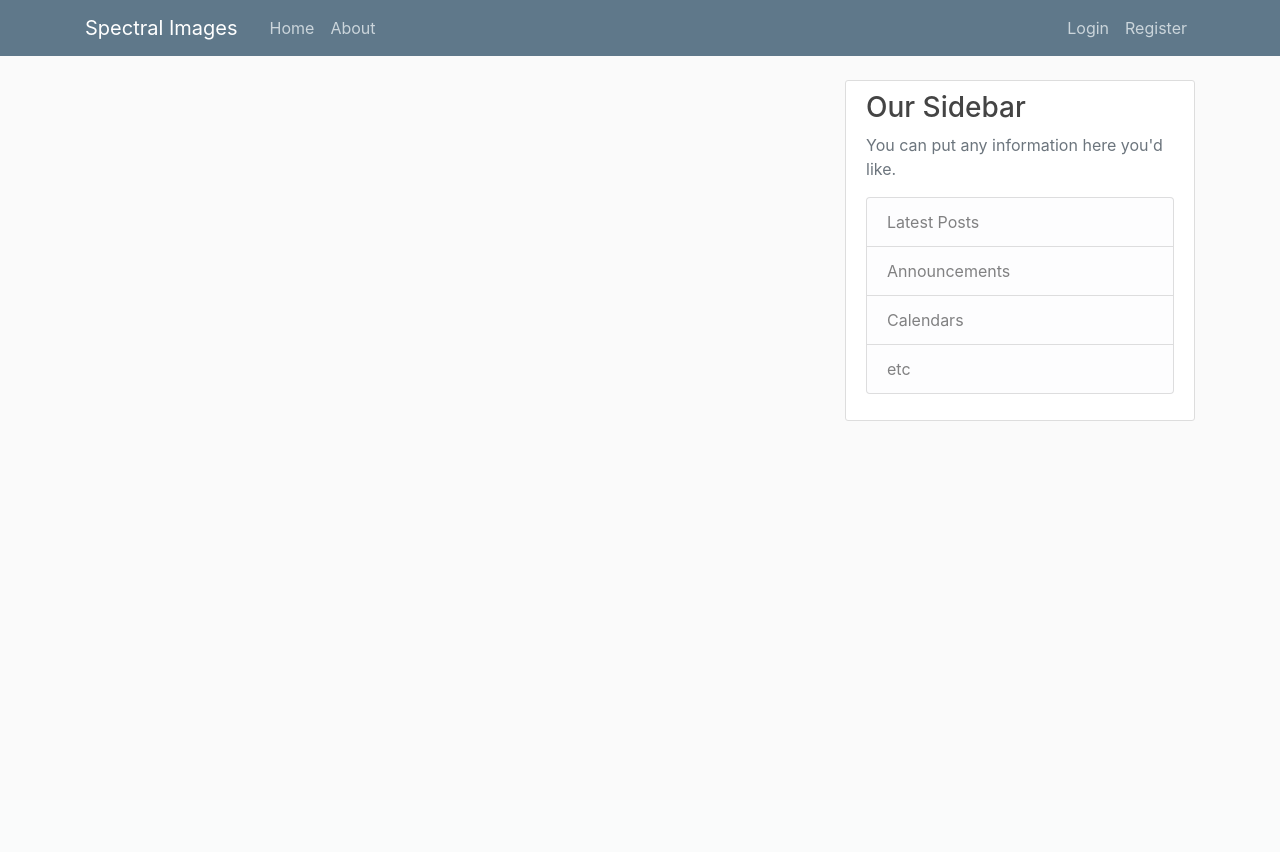
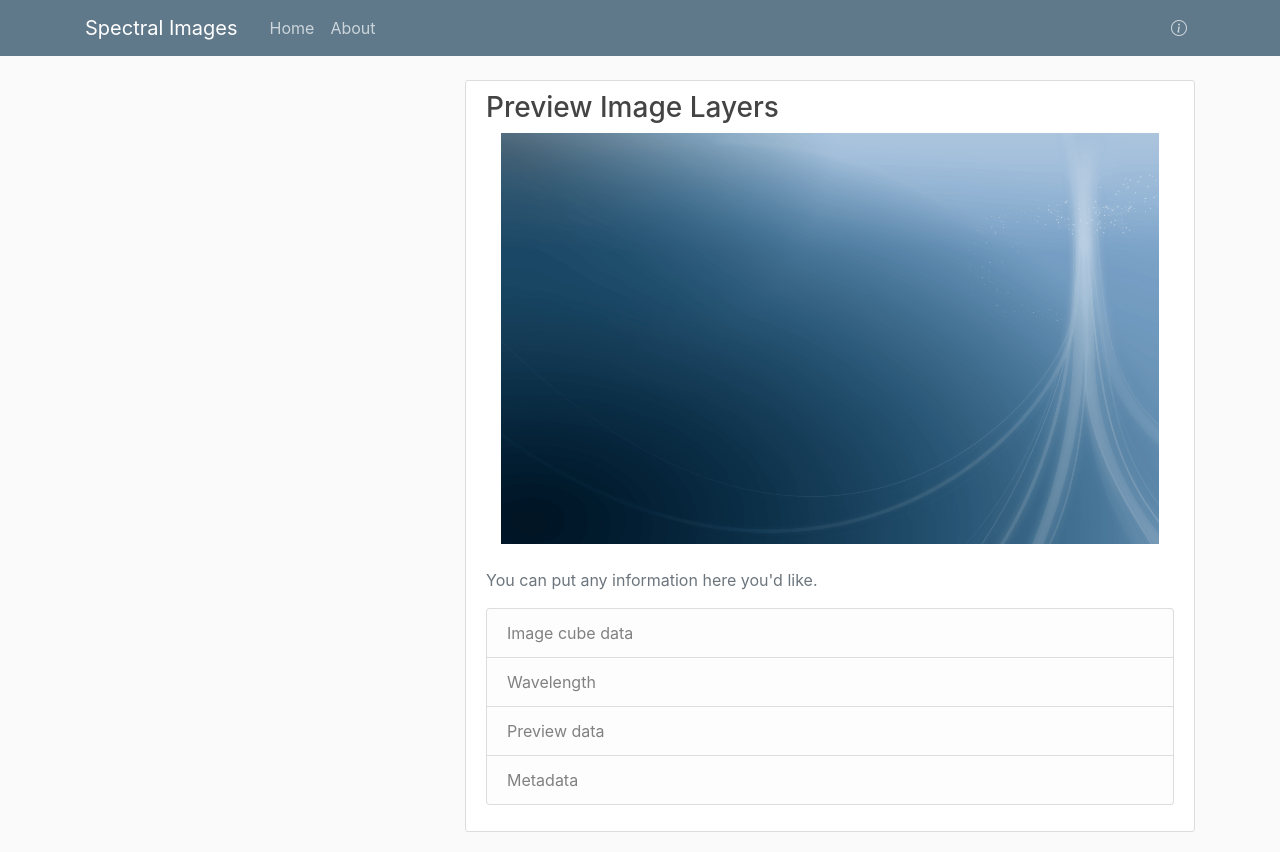
Before and after one commit to SyedKhawarAli/IDP_Project, a Django app: template spectralImages/templates/spectralImages/base.html in a window 1280 px wide. Before the commit the page ends 421 px from the top, so only its background shows below. Run offline with Django 4.2, Linux system fonts and the light colour scheme; the template is opened without the code that fills it, so the values that code supplies are empty; parts of the project's set-up code (start-up, migrations or seed data) failed here and were passed over; some libraries are stand-ins or nearby versions.

```diff
--- a/spectralImages/models.py
+++ b/spectralImages/models.py
@@ -4,7 +4,7 @@ from django.utils import timezone
 class SpectralImage(models.Model):
     title = models.CharField(max_length=100)
     path = models.CharField(max_length=150)
-    date_posted = models.DateTimeField(default=timezone.now)
+    date_added = models.DateTimeField(default=timezone.now)
 
-    def __str__(self):
-        return self.title
+    # def __int__(self):
+    #     return self.id
--- a/spectralImages/static/spectralImages/main.css
+++ b/spectralImages/static/spectralImages/main.css
@@ -82,3 +82,13 @@ a.article-title:hover {
 .account-heading {
   font-size: 2.5rem;
 }
+
+.images-names-table-div {
+  position: absolute;
+  width: 100%;
+  margin-top: -100px;
+  z-index: 10;
+  height: 100%;
+  max-height: 1340px;
+  overflow-y: scroll;
+}
--- a/spectralImages/templates/spectralImages/base.html
+++ b/spectralImages/templates/spectralImages/base.html
@@ -7,6 +7,7 @@
     <meta name="viewport" content="width=device-width, initial-scale=1, shrink-to-fit=no" />
 
     <!-- Bootstrap CSS -->
+    <link rel="stylesheet" href="https://cdn.jsdelivr.net/npm/bootstrap-icons@1.5.0/font/bootstrap-icons.css">
     <link rel="stylesheet" href="https://cdn.jsdelivr.net/npm/bootstrap@4.0.0/dist/css/bootstrap.min.css"
         integrity="sha384-Gn5384xqQ1aoWXA+058RXPxPg6fy4IWvTNh0E263XmFcJlSAwiGgFAW/dAiS6JXm" crossorigin="anonymous" />
 
@@ -31,8 +32,7 @@
                     </div>
                     <!-- Navbar Right Side -->
                     <div class="navbar-nav">
-                        <a class="nav-item nav-link" href="#">Login</a>
-                        <a class="nav-item nav-link" href="#">Register</a>
+                        <a class="nav-item nav-link" href="#"><i class="bi-info-circle"></i></a>
                     </div>
                 </div>
             </div>
@@ -40,18 +40,22 @@
     </header>
     <main role="main" class="container">
         <div class="row">
+            <div class="col-md-4">
+                    {% block content %}{% endblock %}
+            </div>
             <div class="col-md-8">
-                {% block content %}{% endblock %}
-            </div>
-            <div class="col-md-4">
                 <div class="content-section">
-                    <h3>Our Sidebar</h3>
+                    <h3>Preview Image Layers</h3>
+                    {% load static %}
+                    <img class="col-md-12" src="{% static "spectralImages/wallpapers.png" %}" alt="My image" />
+                    <br>
+                    <br>
                     <p class='text-muted'>You can put any information here you'd like.
                     <ul class="list-group">
-                        <li class="list-group-item list-group-item-light">Latest Posts</li>
-                        <li class="list-group-item list-group-item-light">Announcements</li>
-                        <li class="list-group-item list-group-item-light">Calendars</li>
-                        <li class="list-group-item list-group-item-light">etc</li>
+                        <li class="list-group-item list-group-item-light">Image cube data</li>
+                        <li class="list-group-item list-group-item-light">Wavelength</li>
+                        <li class="list-group-item list-group-item-light">Preview data</li>
+                        <li class="list-group-item list-group-item-light">Metadata</li>
                     </ul>
                     </p>
                 </div>
--- a/spectralImages/templates/spectralImages/home.html
+++ b/spectralImages/templates/spectralImages/home.html
@@ -6,12 +6,10 @@
     <article class="media content-section">
         <div class="media-body">
             <div class="article-metadata">
-            <a class="mr-2" href="#">{{ image.title }}</a>
-            <small class="text-muted">{{ image.date_posted | date:'F d, Y'}}</small>
+                <small class="text-muted">{{ image.date_added | date:'F d, Y'}}</small>
             </div>
-        <h2><a class="article-title" href="#">{{ image.title }}</a></h2>
+            <h5><a class="article-title" href="#">{{ image.title }}</a></h5>
             <p class="article-content">{{ image.path }}</p>
-        <img src="spectralImages/wallpapers.png" alt="My image">
         </div>
     </article>
     {% endfor %}
```
Also changed, not shown: spectralImages/views.py (+41 -7 lines), db.sqlite3, demofile.txt (added), spectralImages/migrations/0001_initial.py (added), spectralImages/static/spectralImages/wallpapers.png (renamed from spectralImages/wallpapers.png). Lines whose indentation alone changed are shown as unchanged.
